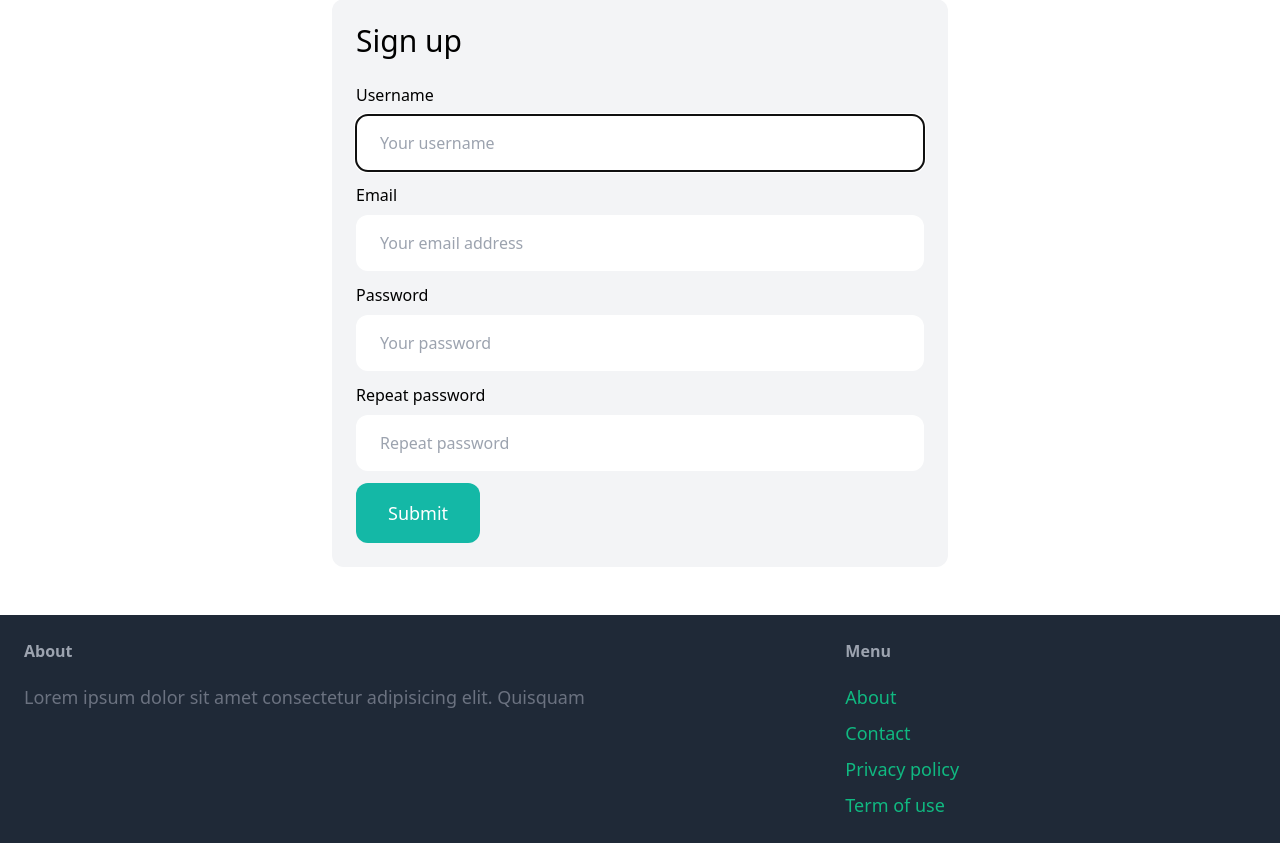
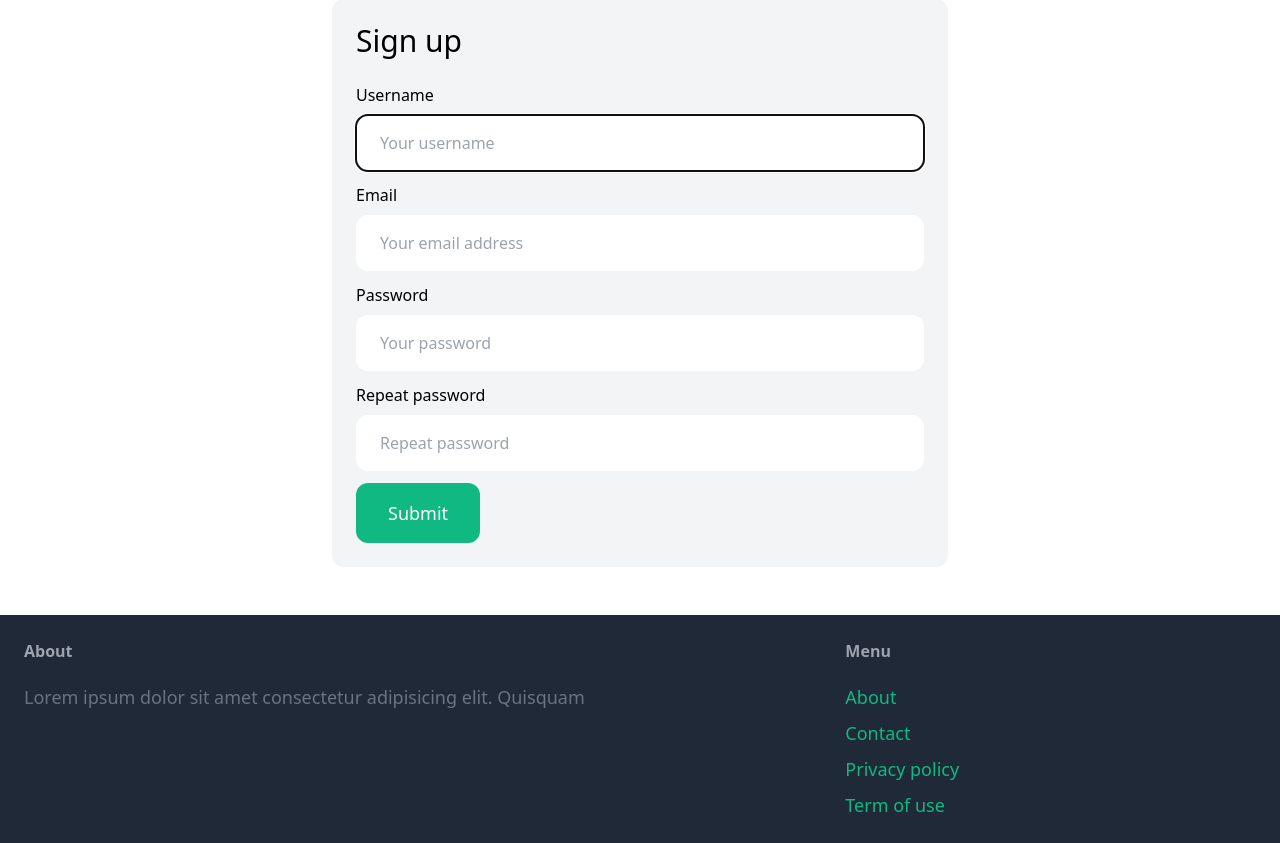
Before and after one commit to Jakub-Pinkowski/django-marketplace, a Django app: page /signup/ in a window 1280 px wide. Shown: the part 126-969 px from the top of the page. Run offline with Django 4.2, Linux system fonts and the light colour scheme; some libraries are stand-ins or nearby versions.

Commit message:
Update signup button color

```diff
--- a/marketplace/core/templates/core/base.html
+++ b/marketplace/core/templates/core/base.html
@@ -17,7 +17,7 @@
                 <a href="" class="text-lg font-semibold hover:text-gray-500">Browse</a>
 
                 <a
-                    href=""
+                    href="{% url 'core:signup' %}"
                     class="px-6 py-3 text-lg font-semibold bg-emerald-500 text-gray-50 rounded-xl hover:bg-emerald-700"
                 >
                     Sign up
--- a/marketplace/core/templates/core/signup.html
+++ b/marketplace/core/templates/core/signup.html
@@ -31,7 +31,7 @@
         </div>
         {% endif %}
 
-        <button class="py-4 px-8 text-lg bg-teal-500 hover:bg-teal-700 rounded-xl text-white">
+        <button class="py-4 px-8 text-lg bg-emerald-500 hover:bg-emerald-700 rounded-xl text-white">
             Submit
         </button>
     </form>
```
Also changed, not shown: marketplace/db.sqlite3.
